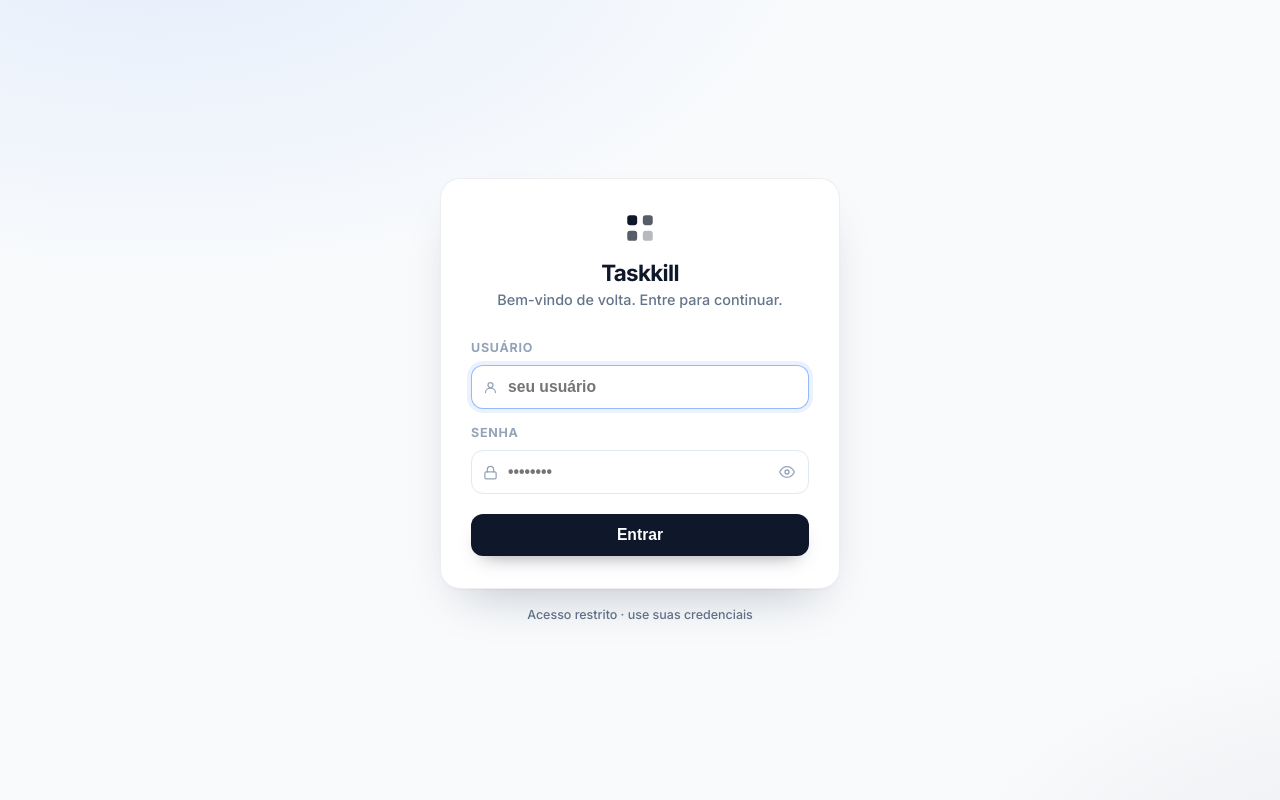
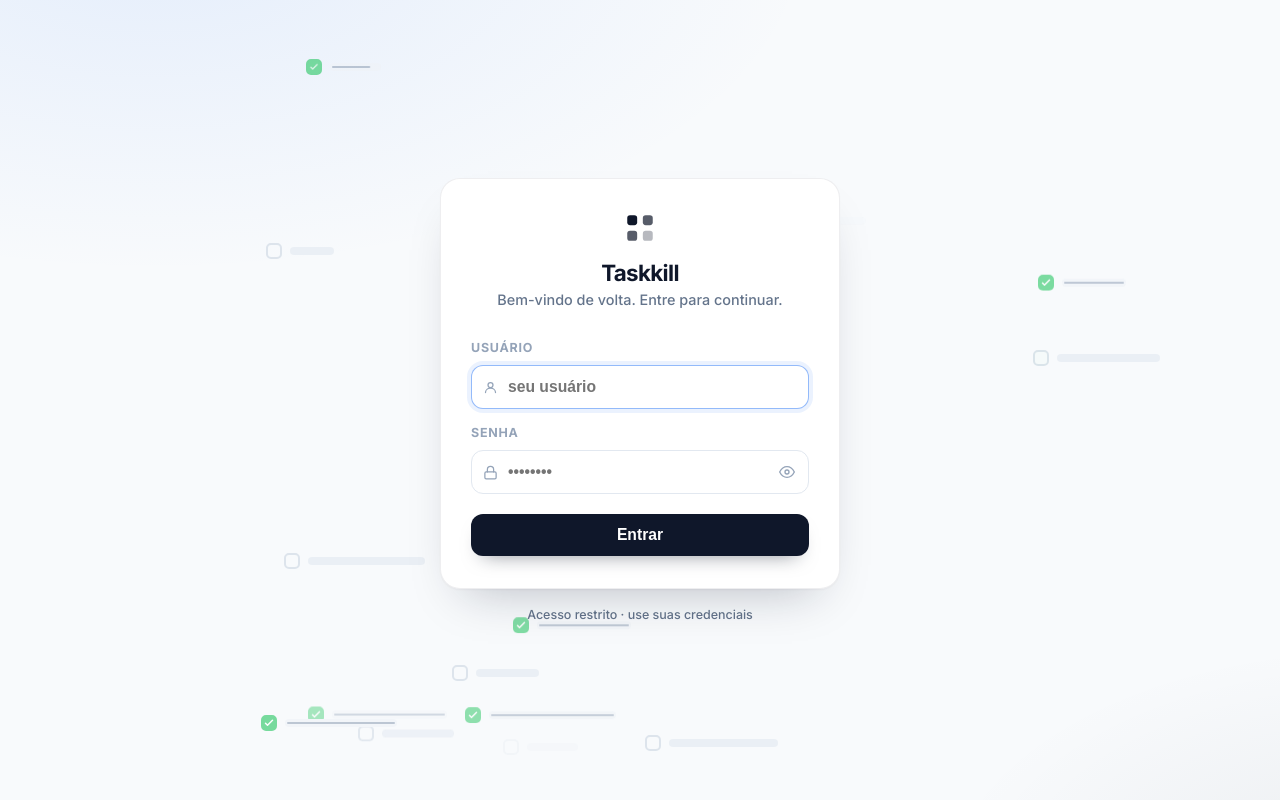
Before and after one commit to armelingu/taskkill, a Flask app: page /login in a window 1280 px wide. Run offline with Flask 3, Linux system fonts and the light colour scheme; parts of the project's set-up code (start-up, migrations or seed data) failed here and were passed over.

Commit message:
feat: animacao de fundo no login (tarefas sendo concluidas)
Camada ambiente com tarefas que ciclam: checkbox marca em verde, check
aparece e o texto recebe strikethrough antes de sumir. Sutil, atras do
card, com tempos aleatorios e desativada em prefers-reduced-motion.

```diff
--- a/static/css/style.css
+++ b/static/css/style.css
@@ -105,6 +105,108 @@ body {
     font-weight: 500;
     color: var(--text-muted);
     text-align: center;
+}
+
+/* ── Login: animação de fundo (tarefas sendo concluídas) ── */
+.auth-bg {
+    position: fixed;
+    inset: 0;
+    overflow: hidden;
+    z-index: 0;
+    pointer-events: none;
+    opacity: 0.6;
+}
+
+.auth-wrap {
+    position: relative;
+    z-index: 1;
+}
+
+.auth-task {
+    position: absolute;
+    display: flex;
+    align-items: center;
+    gap: 8px;
+    opacity: 0;
+    animation: taskFloat var(--dur, 7s) ease-in-out var(--d, 0s) infinite;
+    will-change: opacity, transform;
+}
+
+.auth-task-box {
+    position: relative;
+    width: 16px;
+    height: 16px;
+    border-radius: 5px;
+    border: 2px solid #cbd5e1;
+    background: transparent;
+    flex-shrink: 0;
+    animation: taskBox var(--dur, 7s) ease-in-out var(--d, 0s) infinite;
+}
+
+.auth-task-check {
+    position: absolute;
+    inset: 0;
+    width: 100%;
+    height: 100%;
+    color: #ffffff;
+    opacity: 0;
+    transform: scale(0.4);
+    animation: taskCheck var(--dur, 7s) ease-in-out var(--d, 0s) infinite;
+}
+
+.auth-task-line {
+    position: relative;
+    height: 8px;
+    border-radius: 999px;
+    background: #e2e8f0;
+    animation: taskLine var(--dur, 7s) ease-in-out var(--d, 0s) infinite;
+}
+
+.auth-task-line::after {
+    content: '';
+    position: absolute;
+    top: 50%;
+    left: 2px;
+    right: 2px;
+    height: 2px;
+    margin-top: -1px;
+    background: #94a3b8;
+    border-radius: 2px;
+    transform: scaleX(0);
+    transform-origin: left center;
+    animation: taskStrike var(--dur, 7s) ease-in-out var(--d, 0s) infinite;
+}
+
+@keyframes taskFloat {
+    0%   { opacity: 0; transform: translateY(10px); }
+    10%  { opacity: 1; transform: translateY(0); }
+    75%  { opacity: 1; transform: translateY(0); }
+    100% { opacity: 0; transform: translateY(-10px); }
+}
+
+@keyframes taskBox {
+    0%, 40%   { background: transparent; border-color: #cbd5e1; }
+    50%, 100% { background: #22c55e; border-color: #22c55e; }
+}
+
+@keyframes taskCheck {
+    0%, 42%   { opacity: 0; transform: scale(0.4); }
+    52%       { opacity: 1; transform: scale(1); }
+    100%      { opacity: 1; transform: scale(1); }
+}
+
+@keyframes taskLine {
+    0%, 40%   { background: #e2e8f0; }
+    50%, 100% { background: #eef2f7; }
+}
+
+@keyframes taskStrike {
+    0%, 42%   { transform: scaleX(0); }
+    52%, 100% { transform: scaleX(1); }
+}
+
+@media (prefers-reduced-motion: reduce) {
+    .auth-bg { display: none; }
 }
 
 .auth-form {
--- a/static/js/login.js
+++ b/static/js/login.js
@@ -25,4 +25,26 @@
             setTimeout(() => { submit.disabled = true; }, 0);
         });
     }
+
+    // Animação de fundo: tarefas sendo concluídas
+    const bg = document.getElementById('auth-bg');
+    const reduce = window.matchMedia && window.matchMedia('(prefers-reduced-motion: reduce)').matches;
+    if (bg && !reduce) {
+        const COUNT = 16;
+        const CHECK = '<svg class="auth-task-check" viewBox="0 0 24 24" fill="none" aria-hidden="true">'
+            + '<path d="M5 12.5l4 4 10-10" stroke="currentColor" stroke-width="3" stroke-linecap="round" stroke-linejoin="round"/></svg>';
+        const rand = (min, max) => min + Math.random() * (max - min);
+        for (let i = 0; i < COUNT; i++) {
+            const t = document.createElement('div');
+            t.className = 'auth-task';
+            t.style.top = rand(2, 92).toFixed(1) + '%';
+            t.style.left = rand(1, 82).toFixed(1) + '%';
+            t.style.setProperty('--dur', rand(6, 10).toFixed(2) + 's');
+            t.style.setProperty('--d', (-rand(0, 10)).toFixed(2) + 's'); // delay negativo desincroniza já no load
+            t.innerHTML =
+                '<span class="auth-task-box">' + CHECK + '</span>' +
+                '<span class="auth-task-line" style="width:' + rand(40, 130).toFixed(0) + 'px"></span>';
+            bg.appendChild(t);
+        }
+    }
 })();
--- a/templates/login.html
+++ b/templates/login.html
@@ -12,6 +12,7 @@
   <link rel="stylesheet" href="{{ asset('css/style.css') }}">
 </head>
 <body class="auth-body">
+  <div class="auth-bg" id="auth-bg" aria-hidden="true"></div>
   <main class="auth-wrap">
     <div class="auth-card auth-card--anim">
 
```
